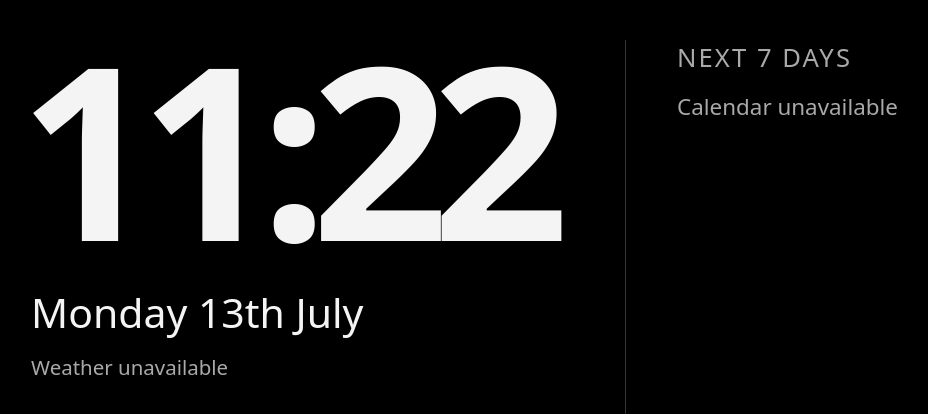
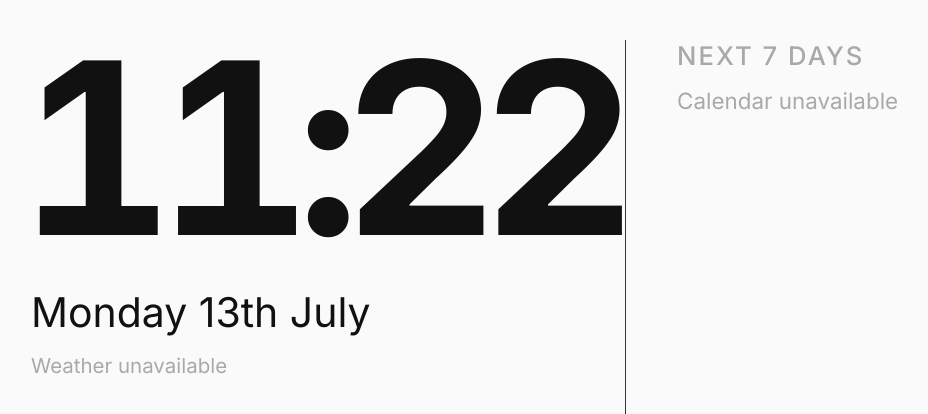
Before and after one commit to james4480/pixel-dashboard, a plain HTML site: page index.html in a window 1280 px wide. Shown: the top 414 px of the page, without its empty margins (33-961 px from the left). Drawn offline with Linux system fonts and the light colour scheme; no server answers.

Commit message:
Update style.css

```diff
--- a/style.css
+++ b/style.css
@@ -8,13 +8,22 @@
 * { box-sizing: border-box; }
 
 html, body {
-  width: 100%;
-  height: 100%;
-  margin: 0;
-  overflow: hidden;
-  background: #000;
-  color: var(--foreground);
-  font-family: system-ui, -apple-system, BlinkMacSystemFont, "Segoe UI", sans-serif;
+    width:100%;
+    height:100%;
+
+    margin:0;
+
+    overflow:hidden;
+
+    background:#fafafa;
+
+    color:#111;
+
+    font-family:"Inter", system-ui, sans-serif;
+
+    transition:
+        background .8s ease,
+        color .8s ease;
 }
 
 #dashboard {
```
